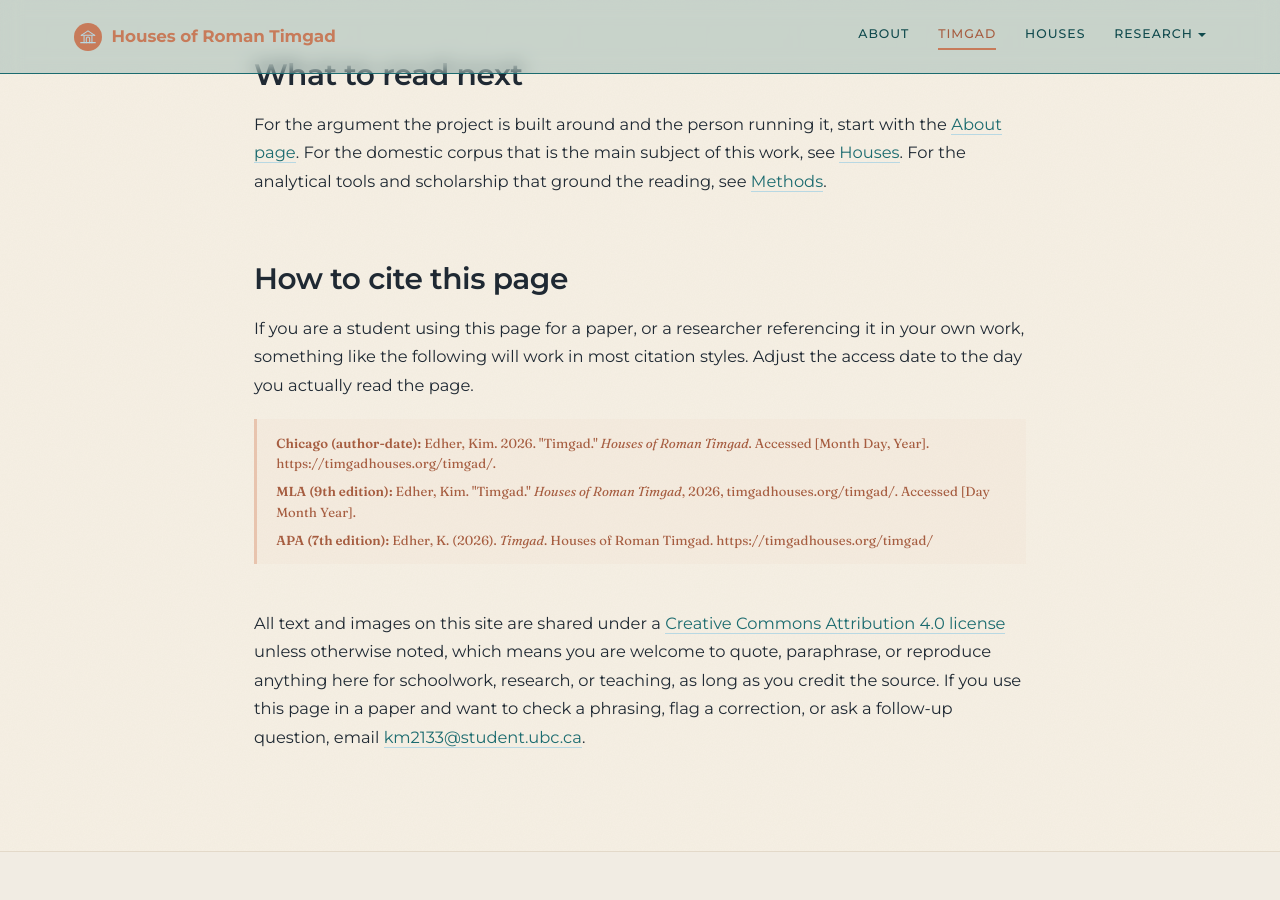
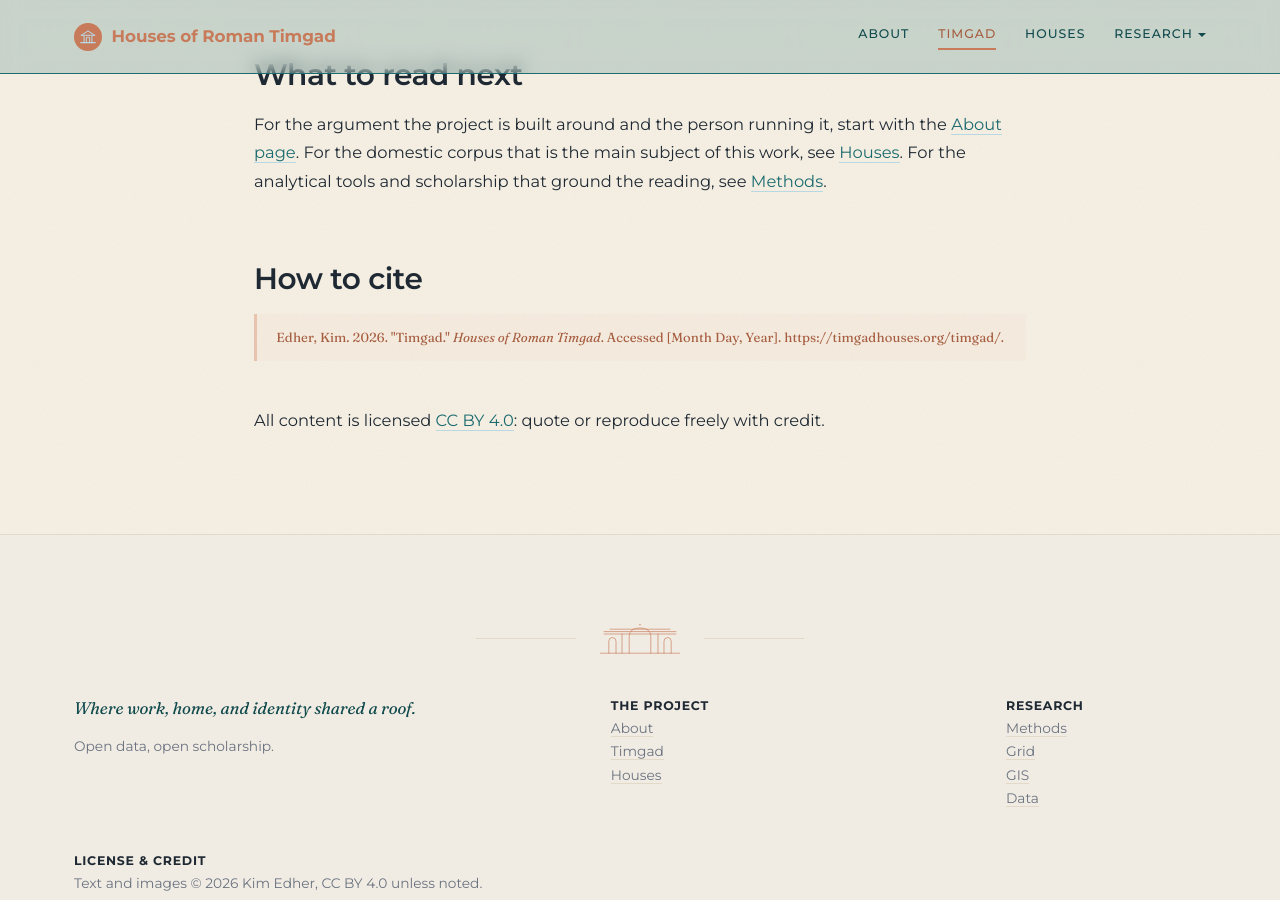
Before and after one commit to kimedher/timgadhouses, a Jekyll site: the page built from timgad.md, in a window 1280 px wide and 900 px high, scrolled down 4953 px. Built offline with Jekyll 4.4.1, drawn with Linux system fonts in a browser that asks for light colours.

Commit message:
Shorten How to cite section on Timgad page

```diff
--- a/timgad.md
+++ b/timgad.md
@@ -59,14 +59,10 @@ The phrase is kept in use here for searchability and cross-disciplinary clarity.
 
 For the argument the project is built around and the person running it, start with the [About page](/about/). For the domestic corpus that is the main subject of this work, see [Houses](/houses/). For the analytical tools and scholarship that ground the reading, see [Methods](/methods/).
 
-## How to cite this page
-
-If you are a student using this page for a paper, or a researcher referencing it in your own work, something like the following will work in most citation styles. Adjust the access date to the day you actually read the page.
+## How to cite
 
 <div class="subsection-refs">
-  <p><strong>Chicago (author-date):</strong> Edher, Kim. 2026. "Timgad." <em>Houses of Roman Timgad</em>. Accessed [Month Day, Year]. https://timgadhouses.org/timgad/.</p>
-  <p><strong>MLA (9th edition):</strong> Edher, Kim. "Timgad." <em>Houses of Roman Timgad</em>, 2026, timgadhouses.org/timgad/. Accessed [Day Month Year].</p>
-  <p><strong>APA (7th edition):</strong> Edher, K. (2026). <em>Timgad</em>. Houses of Roman Timgad. https://timgadhouses.org/timgad/</p>
+  <p>Edher, Kim. 2026. "Timgad." <em>Houses of Roman Timgad</em>. Accessed [Month Day, Year]. https://timgadhouses.org/timgad/.</p>
 </div>
 
-All text and images on this site are shared under a [Creative Commons Attribution 4.0 license](https://creativecommons.org/licenses/by/4.0/) unless otherwise noted, which means you are welcome to quote, paraphrase, or reproduce anything here for schoolwork, research, or teaching, as long as you credit the source. If you use this page in a paper and want to check a phrasing, flag a correction, or ask a follow-up question, email [km2133@student.ubc.ca](mailto:km2133@student.ubc.ca).
+All content is licensed [CC BY 4.0](https://creativecommons.org/licenses/by/4.0/): quote or reproduce freely with credit.
```
